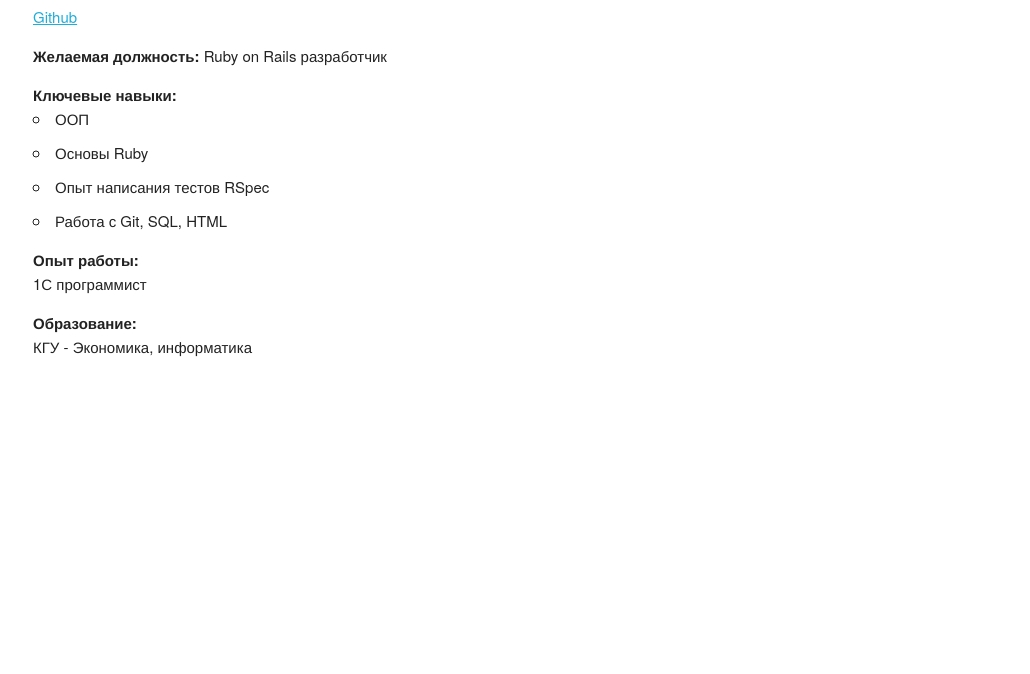
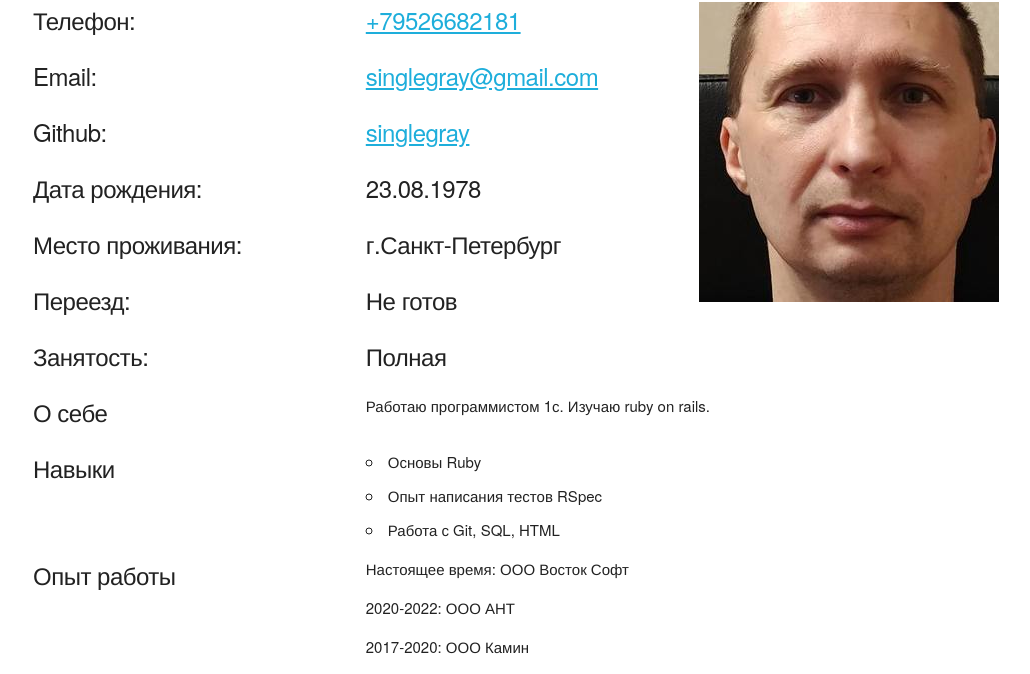
Before and after one commit to singlegray/cv, a plain HTML site: page index.html in a window 1280 px wide. Shown: the part 161-835 px from the top of the page, without its empty margins (127-1157 px from the left). Before the commit the page ends 800 px from the top, so only its background shows below. Drawn offline with Linux system fonts and the light colour scheme.

Commit message:
Update index.html

```diff
--- a/index.html
+++ b/index.html
@@ -13,48 +13,73 @@
 
 <body>
   <div class="container">
+    <h1>Сандалов Александр</h1>
+    <h2>Разработчик Ruby on Rails</h2>
     <div class="row">
-      <div class="six columns">
-        <div>
-          <p><strong>Сандалов Александр</strong></p>
-          <p>Дата рождения: 23.08.1978.</p>
+      <div class="four columns info_text">
+        <h5>Телефон:</h5>
+        <h5>Email:</h5>
+        <h5>Github:</h5>
+
+        <h5>Дата рождения:</h5>
+        <h5>Место проживания:</h5>
+        <h5>Переезд:</h5>
+        <h5>Занятость:</h5>
       </div>
-        <div>
-          <p><strong>Контактная информация:</strong></p>
-          <p>email: <a href="mailto:singlegray@gmail.com">singlegray@gmail.com</a></p>
-          <p><a href="https://github.com/singlegray/cv">Github</a></p>
+      <div class="four columns">
+        <h5>
+          <a href="tel:+79526682181">+79526682181</a>
+        </h5>
+        <h5>
+          <a href="mailto:singlegray@gmail.com">singlegray@gmail.com</a>
+        </h5>
+        <h5>
+          <a href="https://github.com/singlegray/">singlegray</a>
+        </h5>
+
+        <h5>23.08.1978</h5>
+        <h5>г.Санкт-Петербург</h5>
+        <h5>Не готов</h5>
+        <h5>Полная</h5>
+      </div>
+
+      <div class="four columns">
+        <img src="foto.jpg" alt="avatar" class="avatar" />
       </div>
     </div>
+    <div class="row">
+      <div class="four columns info_text">
+        <h5>О себе</h5>
       </div>
+      <div class="eight columns info_description">
+        Работаю программистом 1с. Изучаю ruby on rails.
+      </div>
+    </div>
+
     <div>
-      <p>
-        <strong>Желаемая должность:</strong>
-        Ruby on Rails разработчик
-      </p>
-      <strong>Ключевые навыки:</strong>
+      <div class="four columns info_text">
+        <h5>Навыки</h5>
+      </div>
+      <div class="eight columns info_description">
         <ul>
-        <li>ООП </li>
-        <li>
-          Основы Ruby
-        </li>
+          <li>Основы Ruby</li>
           <li>Опыт написания тестов RSpec</li>
           <li>Работа с Git, SQL, HTML</li>
         </ul>
       </div>
+    </div>
+
     <div>
-      <strong>Опыт работы:</strong>
-      <p>
-        1С программист
-      </p>
+      <div class="four columns info_text">
+        <h5>Опыт работы</h5>
       </div>
-    <div>
-      <strong>Образование:</strong>
-      <p>
-        КГУ - Экономика, информатика
-      </p>
+      <div class="eight columns info_description">
+        <p>Настоящее время: ООО Восток Софт</p>
+        <p>2020-2022: ООО АНТ</p>
+        <p>2017-2020: ООО Камин</p>
+      </div>
     </div>
 
   </div>
 </body>
-
 </html>
```
Lines whose indentation alone changed are shown as unchanged.
